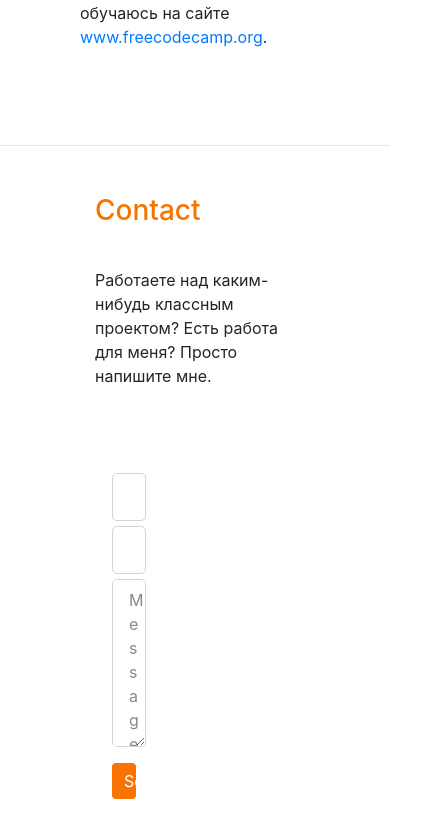
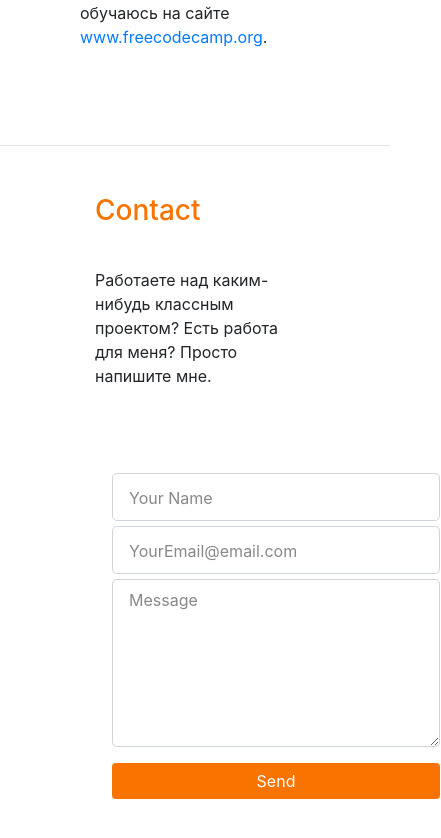
Before and after one commit to Aleksandr130402/portfolio, a React (Create React App) app in the folder client/: page / in a window 390 px wide. Shown: the part 2679-3517 px from the top of the page, 441 px wide, since content can reach past the window. Built offline with nearby package versions, Linux system fonts and the light colour scheme.

Commit message:
Changed Contact.css

```diff
--- a/client/src/Contact.css
+++ b/client/src/Contact.css
@@ -21,7 +21,8 @@
     max-width: 340px;
     float: right;
     margin-top: 5em;
-    margin-right: 18em;
+    margin-right: 20em;
+
 }
 
 .contact .contact-form .btn-secondary {
@@ -60,14 +61,17 @@
     .contact-text {
         margin-top: 2em;
     }
-
+    .contact-form {
+        margin-top: 2em;
+        float: none;
+        text-align: center;
+        width: 330px;
+        margin-left: 1em;
+    }
 }
 
 @media (max-width: 1125px) {
     .contact-form {
-        margin-top: 2em;
-        float: none;
-        text-align: center;
-        margin-left: 1em;
+        margin-right: 5em;
     }
 }
```
Also changed, not shown: 10 other files (tests, documents, lock files or other folders).
